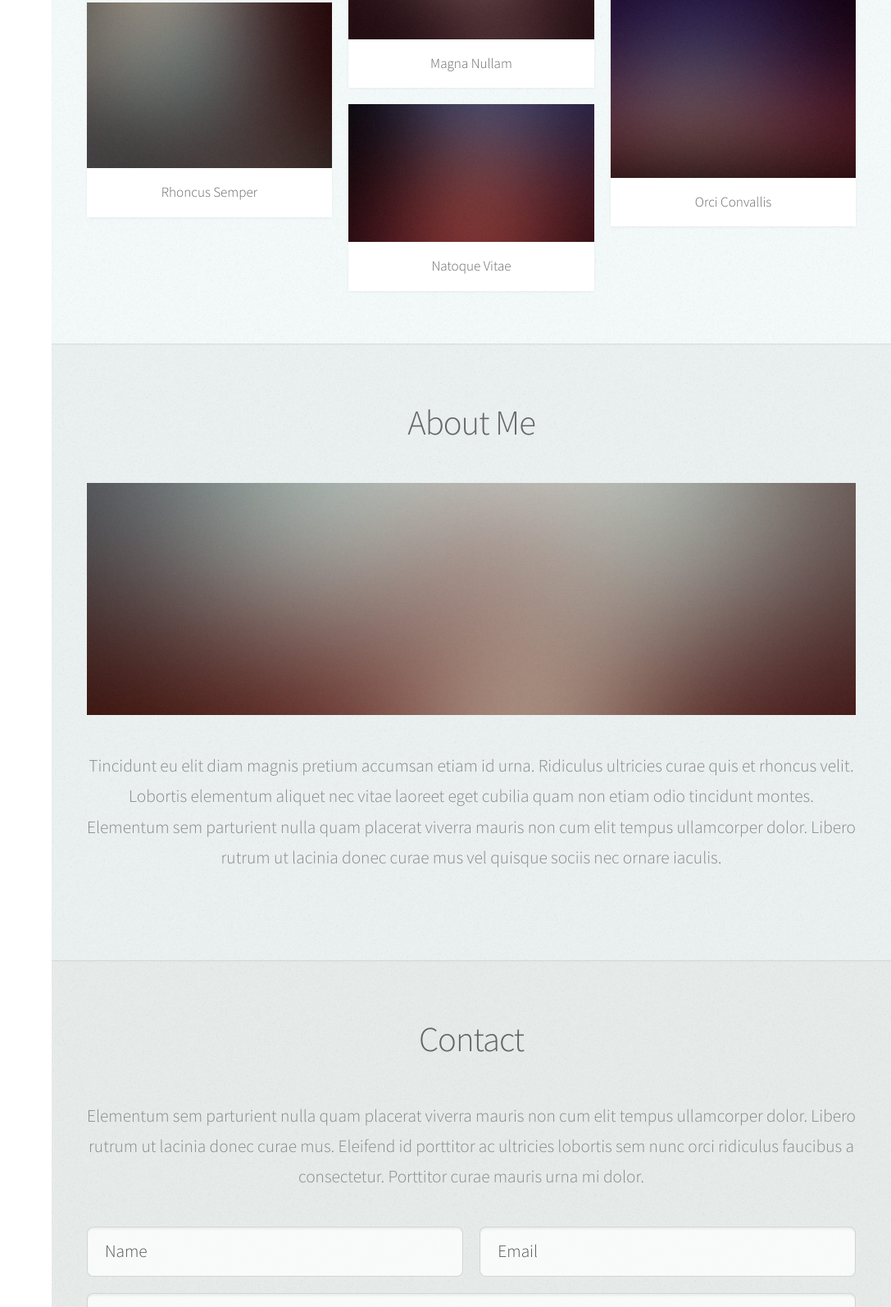
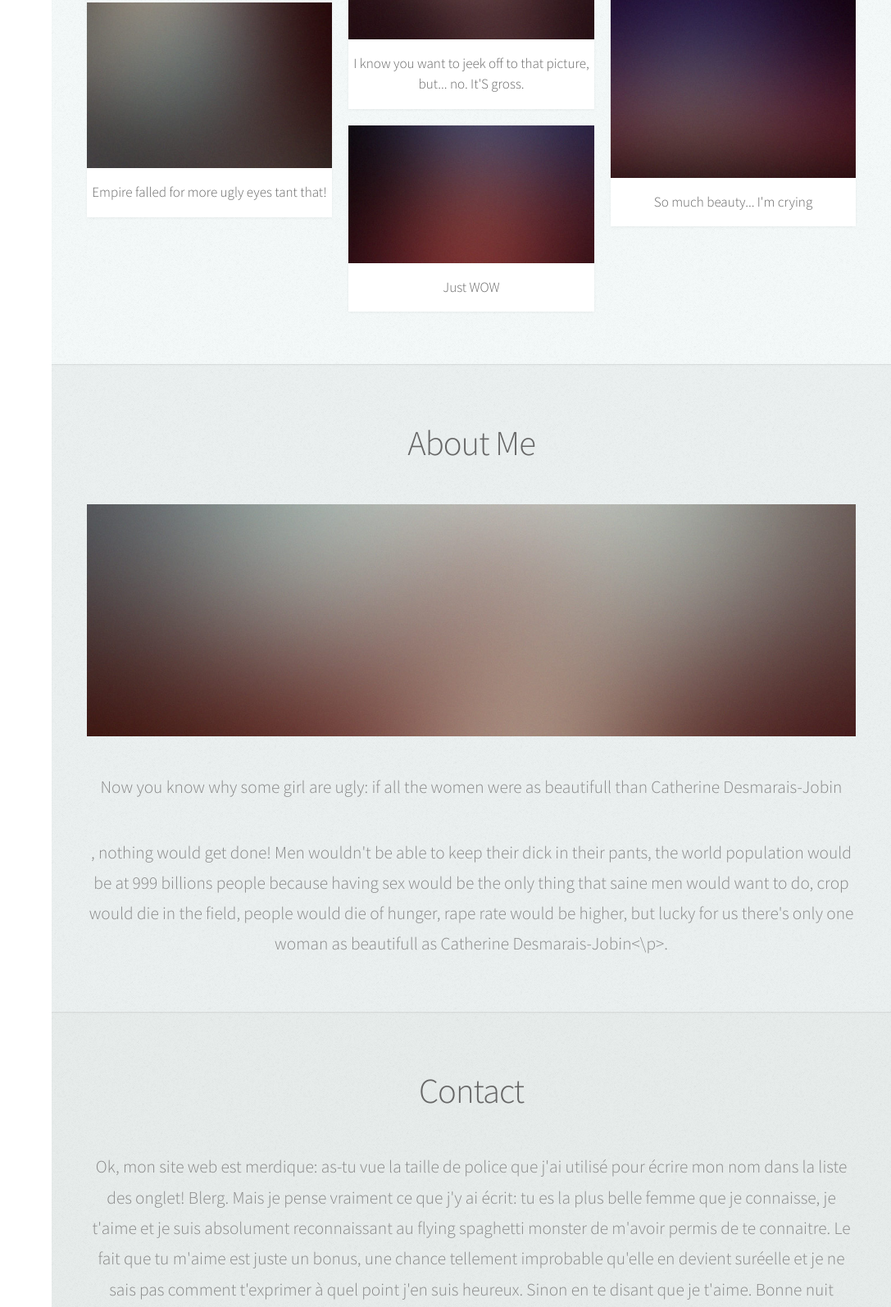
Before and after one commit to GTouzin/GTouzin.github.io, a plain HTML site: page index.html in a window 1280 px wide. Shown: the part 1219-2813 px from the top of the page at 82% size, without its empty margins (193-1280 px from the left). Drawn offline with Linux system fonts and the light colour scheme.

Commit message:
Update index.html

```diff
--- a/index.html
+++ b/index.html
@@ -106,13 +106,13 @@
 									<article class="item">
 										<a href="#" class="image fit"><img src="images/pic02.jpg" alt="" /></a>
 										<header>
-											<h3>Ipsum Feugiat</h3>
+											<h3>What a smile</h3>
 										</header>
 									</article>
 									<article class="item">
 										<a href="#" class="image fit"><img src="images/pic03.jpg" alt="" /></a>
 										<header>
-											<h3>Rhoncus Semper</h3>
+											<h3>Empire falled for more ugly eyes tant that!</h3>
 										</header>
 									</article>
 								</div>
@@ -120,13 +120,13 @@
 									<article class="item">
 										<a href="#" class="image fit"><img src="images/pic04.jpg" alt="" /></a>
 										<header>
-											<h3>Magna Nullam</h3>
+											<h3>I know you want to jeek off to that picture, but... no. It'S gross.</h3>
 										</header>
 									</article>
 									<article class="item">
 										<a href="#" class="image fit"><img src="images/pic05.jpg" alt="" /></a>
 										<header>
-											<h3>Natoque Vitae</h3>
+											<h3>Just WOW</h3>
 										</header>
 									</article>
 								</div>
@@ -134,13 +134,13 @@
 									<article class="item">
 										<a href="#" class="image fit"><img src="images/pic06.jpg" alt="" /></a>
 										<header>
-											<h3>Dolor Penatibus</h3>
+											<h3>Look at that hair! </h3>
 										</header>
 									</article>
 									<article class="item">
 										<a href="#" class="image fit"><img src="images/pic07.jpg" alt="" /></a>
 										<header>
-											<h3>Orci Convallis</h3>
+											<h3>So much beauty... I'm crying</h3>
 										</header>
 									</article>
 								</div>
@@ -159,12 +159,13 @@
 
 							<a href="#" class="image featured"><img src="images/pic08.jpg" alt="" /></a>
 
-							<p>Tincidunt eu elit diam magnis pretium accumsan etiam id urna. Ridiculus
-							ultricies curae quis et rhoncus velit. Lobortis elementum aliquet nec vitae
-							laoreet eget cubilia quam non etiam odio tincidunt montes. Elementum sem
-							parturient nulla quam placerat viverra mauris non cum elit tempus ullamcorper
-							dolor. Libero rutrum ut lacinia donec curae mus vel quisque sociis nec
-							ornare iaculis.</p>
+							<p>Now you know why some girl are ugly: if all the women were as
+							beautifull than Catherine Desmarais-Jobin</p>, nothing would get done!
+							Men wouldn't be able to keep their dick in their pants, the world population
+							would be at 999 billions people because having sex would be the only thing that saine
+							men would want to do, crop would die in the field, people would die of hunger,
+							rape rate would be higher, but lucky for us there's only one woman as beautifull as
+							Catherine Desmarais-Jobin<\p>.
 
 						</div>
 					</section>
@@ -177,10 +178,11 @@
 								<h2>Contact</h2>
 							</header>
 
-							<p>Elementum sem parturient nulla quam placerat viverra
-							mauris non cum elit tempus ullamcorper dolor. Libero rutrum ut lacinia
-							donec curae mus. Eleifend id porttitor ac ultricies lobortis sem nunc
-							orci ridiculus faucibus a consectetur. Porttitor curae mauris urna mi dolor.</p>
+							<p>Ok, mon site web est merdique: as-tu vue la taille de police que j'ai utilisé pour écrire mon nom dans
+							la liste des onglet! Blerg. Mais je pense vraiment ce que j'y ai écrit: tu es la plus belle femme que
+							je connaisse, je t'aime et je suis absolument reconnaissant au flying spaghetti monster de m'avoir permis de
+							te connaitre. Le fait que tu m'aime est juste un bonus, une chance tellement improbable qu'elle en devient suréelle
+							et je ne sais pas comment t'exprimer à quel point j'en suis heureux. Sinon en te disant que je t'aime. Bonne nuit</p>
 
 							<form method="post" action="#">
 								<div class="row">
```
